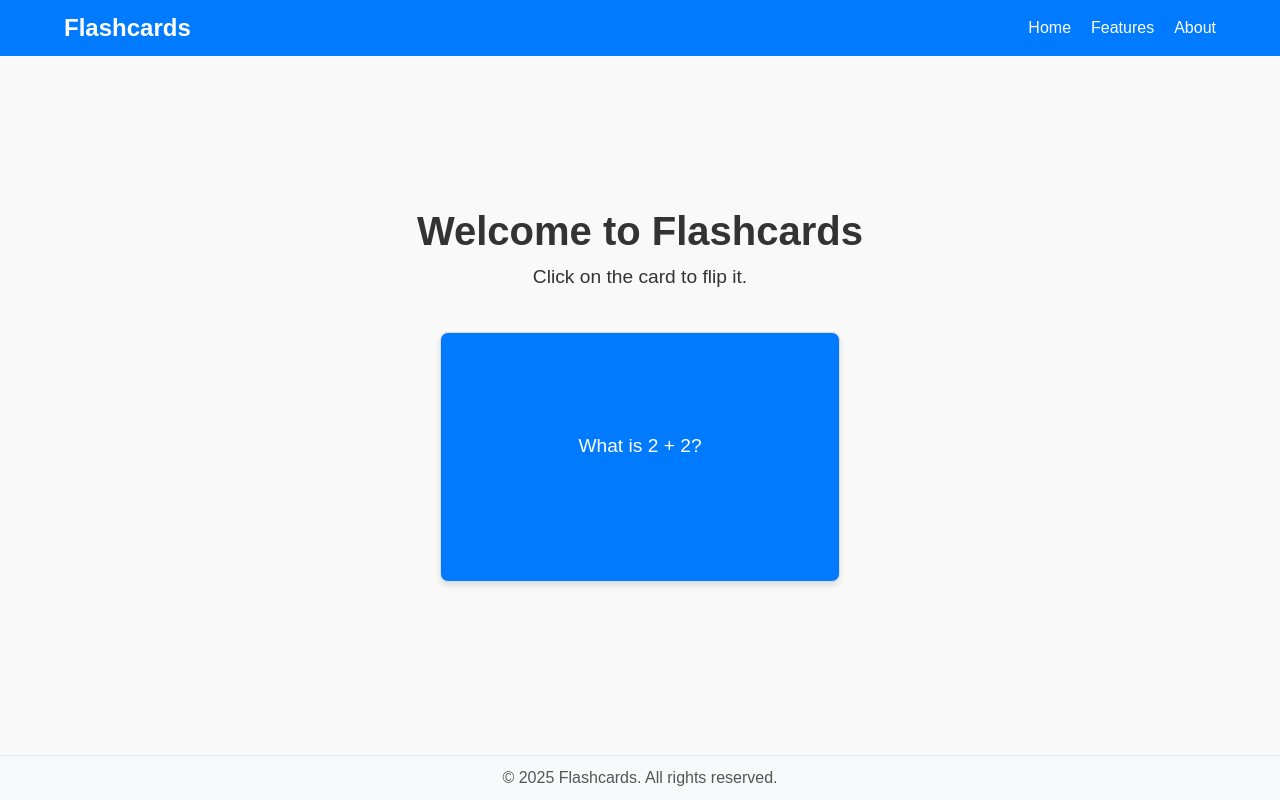
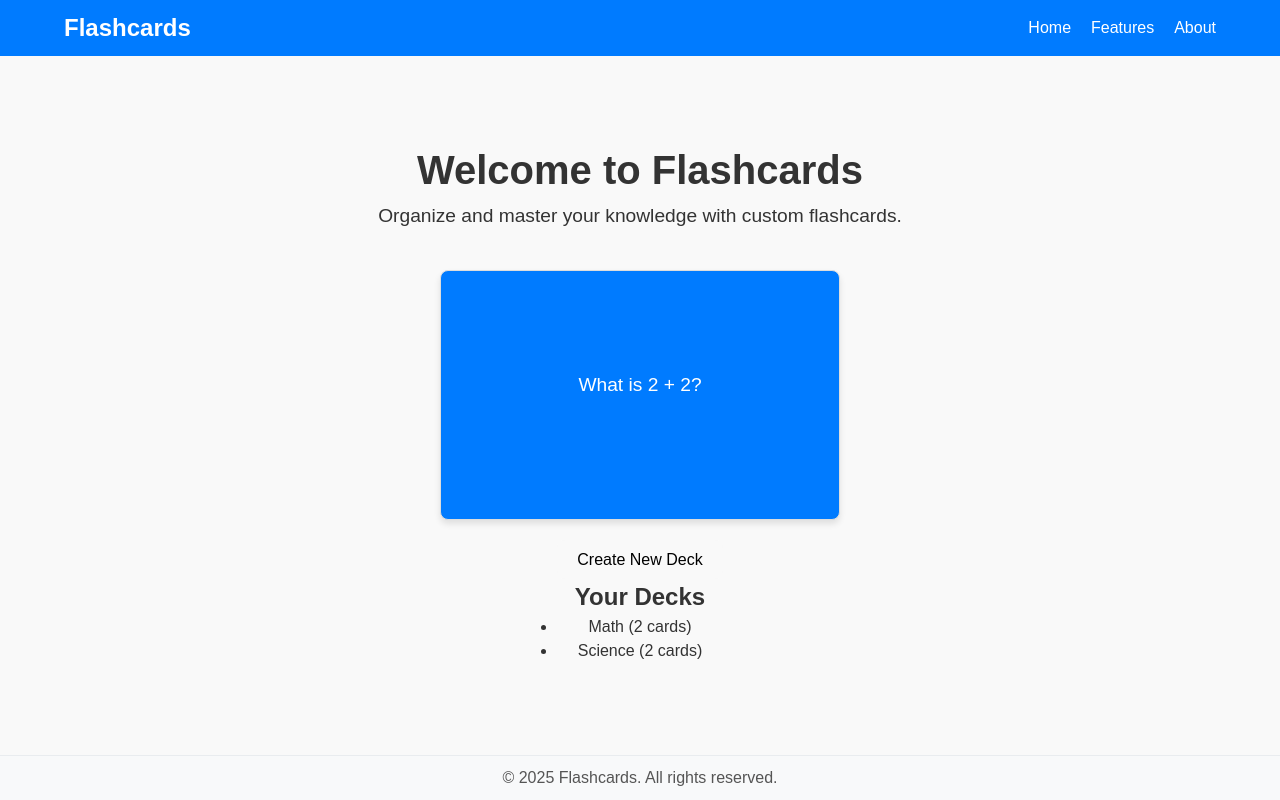
Before and after one commit to joshstandley/flashcards, a React (Vite) app in the folder client/: page / in a window 1280 px wide. Built offline with nearby package versions, Linux system fonts and the light colour scheme.

Commit message:
Added local storage support and integrated dynamic deck creation

```diff
--- /dev/null
+++ b/client/src/models/DeckModel.js
@@ -0,0 +1,24 @@
+class DeckModel {
+    constructor(name, id = `deck-${Date.now()}`) {
+      this.name = name; // Name of the deck
+      this.id = id; // Unique identifier for the deck
+      this.cards = []; // Array of flashcards
+    }
+
+    /**
+     * Adds a new flashcard to the deck.
+     * @param {string} question - The question for the flashcard.
+     * @param {string} answer - The answer for the flashcard.
+     */
+    addCard(question, answer) {
+      const card = {
+        question,
+        answer,
+        id: `card-${Date.now()}`, // Unique identifier for the card
+      };
+      this.cards.push(card);
+    }
+  }
+
+  // Export the class for use in other files
+  export default DeckModel;
--- a/client/src/pages/Home.jsx
+++ b/client/src/pages/Home.jsx
@@ -1,16 +1,48 @@
-import React from 'react';
+import React, { useState, useEffect } from 'react';
 import Navbar from '../components/Navbar';
 import Footer from '../components/Footer';
 import Flashcard from '../components/Flashcard';
+import { getDecks, createDeck } from '../utils/deckUtils';
 
 const Home = () => {
+  const [decks, setDecks] = useState([]);
+
+  // Load decks on initial render
+  useEffect(() => {
+    setDecks(getDecks());
+  }, []);
+
+  // Handle new deck creation
+  const handleCreateDeck = () => {
+    const deckName = prompt('Enter a name for your new deck:');
+    if (deckName) {
+      createDeck(deckName);
+      setDecks(getDecks()); // Reload decks
+    }
+  };
+
   return (
     <div className="home-container">
       <Navbar />
       <main className="home-main">
         <h1>Welcome to Flashcards</h1>
-        <p>Click on the card to flip it.</p>
+        <p>Organize and master your knowledge with custom flashcards.</p>
+
+        {/* Sample Flashcard */}
         <Flashcard question="What is 2 + 2?" answer="4" />
+
+        {/* Deck Management */}
+        <div className="deck-management">
+          <button onClick={handleCreateDeck}>Create New Deck</button>
+          <h2>Your Decks</h2>
+          <ul>
+            {decks.map((deck) => (
+              <li key={deck.id}>
+                {deck.name} ({deck.cards.length} cards)
+              </li>
+            ))}
+          </ul>
+        </div>
       </main>
       <Footer />
     </div>
--- /dev/null
+++ b/client/src/utils/deckUtils.js
@@ -0,0 +1,56 @@
+import DeckModel from '../models/DeckModel';
+import { saveToLocalStorage, getFromLocalStorage } from './storageUtils';
+
+// Local storage key for user-created decks
+const USER_DECK_STORAGE_KEY = 'user-decks';
+
+// Predefined decks
+const predefinedDecks = [
+  new DeckModel('Math', 'deck-math'),
+  new DeckModel('Science', 'deck-science'),
+];
+
+// Add sample cards to predefined decks
+predefinedDecks[0].addCard('What is 2 + 2?', '4');
+predefinedDecks[0].addCard('What is 5 x 3?', '15');
+predefinedDecks[1].addCard('What is H2O?', 'Water');
+predefinedDecks[1].addCard('What planet is closest to the Sun?', 'Mercury');
+
+/**
+ * Get all decks, combining predefined and user-created decks.
+ * @returns {Array} Array of all decks.
+ */
+export const getDecks = () => {
+  const userDecks = getFromLocalStorage(USER_DECK_STORAGE_KEY) || [];
+  return [...predefinedDecks, ...userDecks];
+};
+
+/**
+ * Create and save a new user-defined deck.
+ * @param {string} name - The name of the deck.
+ * @returns {DeckModel} The newly created deck.
+ */
+export const createDeck = (name) => {
+  const newDeck = new DeckModel(name);
+  const userDecks = getFromLocalStorage(USER_DECK_STORAGE_KEY) || [];
+  userDecks.push(newDeck);
+  saveToLocalStorage(USER_DECK_STORAGE_KEY, userDecks);
+  return newDeck;
+};
+
+/**
+ * Save a flashcard to a specific deck.
+ * @param {string} deckId - The ID of the deck.
+ * @param {string} question - The question for the flashcard.
+ * @param {string} answer - The answer for the flashcard.
+ */
+export const addCardToDeck = (deckId, question, answer) => {
+  const userDecks = getFromLocalStorage(USER_DECK_STORAGE_KEY) || [];
+  const updatedDecks = userDecks.map((deck) => {
+    if (deck.id === deckId) {
+      deck.cards.push({ question, answer, id: `card-${Date.now()}` });
+    }
+    return deck;
+  });
+  saveToLocalStorage(USER_DECK_STORAGE_KEY, updatedDecks);
+};
--- /dev/null
+++ b/client/src/utils/storageUtils.js
@@ -0,0 +1,10 @@
+// Save data to local storage
+export const saveToLocalStorage = (key, value) => {
+    localStorage.setItem(key, JSON.stringify(value));
+  };
+
+  // Retrieve data from local storage
+  export const getFromLocalStorage = (key) => {
+    const data = localStorage.getItem(key);
+    return data ? JSON.parse(data) : null;
+  };
```
Also changed, not shown: client/src/models/testDeckModel.js (added, +12 -0 lines), client/src/utils/testDeckUtils.js (added, +9 -0 lines).
